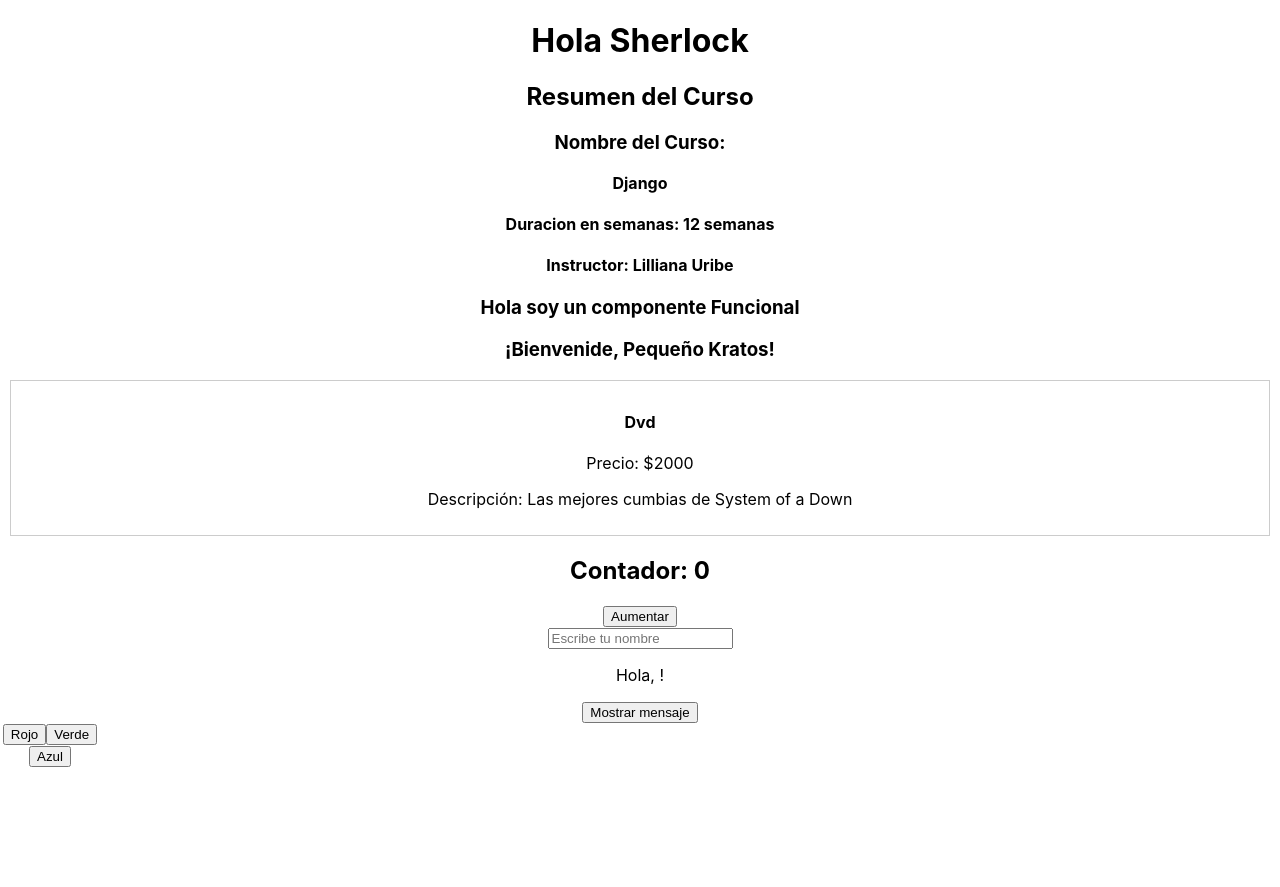
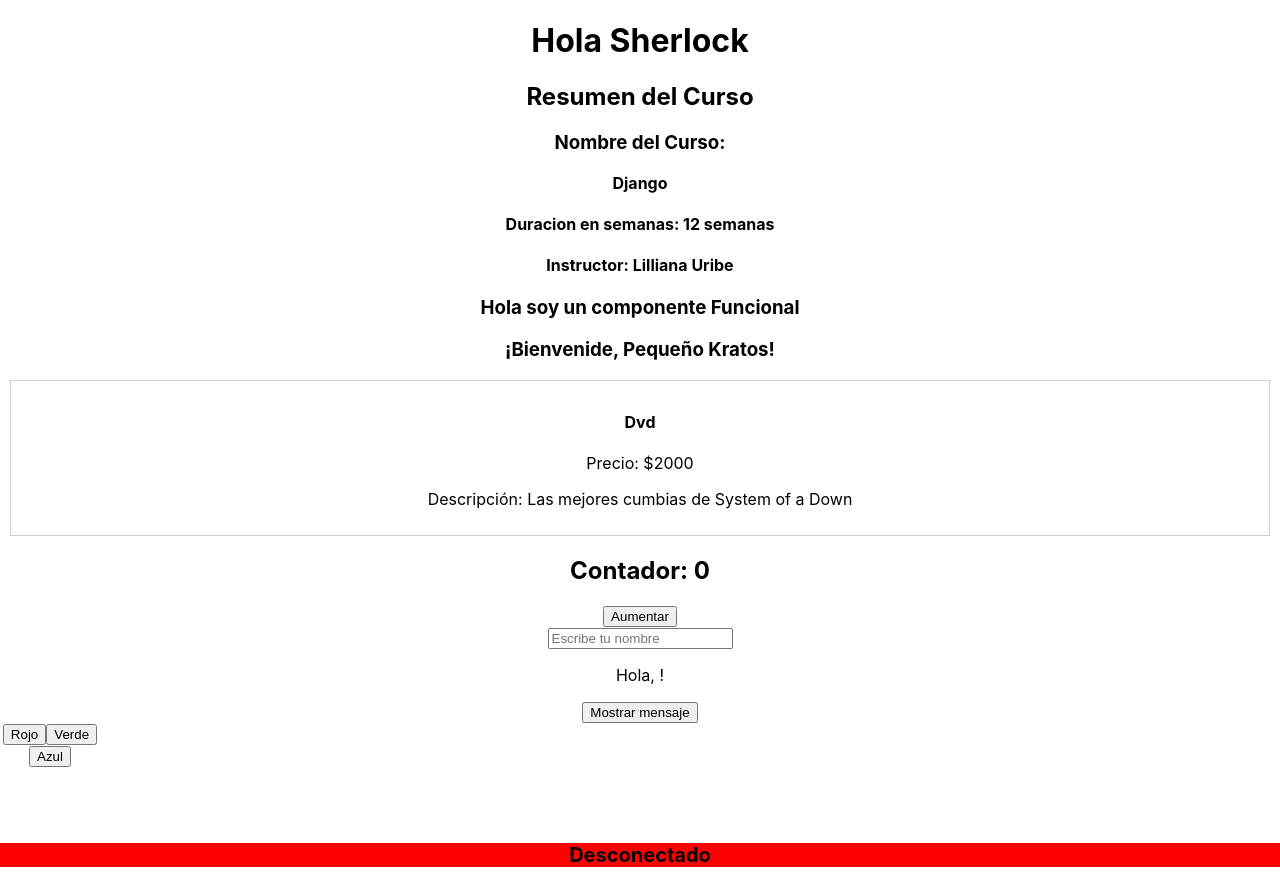
Before and after one commit to SherlockEspitia/guillo-ex, a React (Create React App) app: page / in a window 1280 px wide. Before the commit the page ends 823 px from the top, so only its background shows below. Built offline with nearby package versions, Linux system fonts and the light colour scheme.

Commit message:
Se completan el componente EstadoConexion

```diff
--- a/src/App.js
+++ b/src/App.js
@@ -8,6 +8,8 @@ import NombreUsuario from './useState/NombreUsuario';
 import MostrarOcultar from './useState/MostrarOcultar';
 import CambiarColor from './useState/CambiarColor';
 import ResumenCurso from './components/ResumenCurso';
+import EstadoConexion from './components/EstadoConexion';
+
 function App() {
   const name = 'Sherlock';
   return (
@@ -22,6 +24,7 @@ function App() {
         <NombreUsuario></NombreUsuario>
         <MostrarOcultar></MostrarOcultar>
         <CambiarColor></CambiarColor>
+        <EstadoConexion enLinea={false}></EstadoConexion>
     </div>
   );
 }
--- /dev/null
+++ b/src/components/EstadoConexion.js
@@ -0,0 +1,28 @@
+/*
+Diseñar un componente llamado EstadoConexion que reciba una
+propiedad booleana llamada enLinea. Según el valor de esta prop, debe
+mostrar un mensaje indicando si el usuario está "Conectado" o
+"Desconectado", aplicando clases de color verde o rojo, respectivamente.
+*/
+
+export default function EstadoConexion(props){
+    const styles = {
+        conectado: {
+            background: 'green',
+            color: 'white',
+            fontSize: '20px',
+            fontWeight: 'bold'
+        },
+        desconectado: {
+            background:'red',
+            color: 'black',
+            fontSize: '20px',
+            fontWeight: 'bold'
+        }
+    }
+    return <div className={props.enlinea ? 'conectado':'desconectado'}>
+        <p style={props.enlinea ? styles.conectado : styles.desconectado}>
+            {props.enlinea ? 'Conectado': 'Desconectado'}
+        </p>
+    </div>
+}
```
Also changed, not shown: src/components/ListaTareas.js (added, +12 -0 lines).
